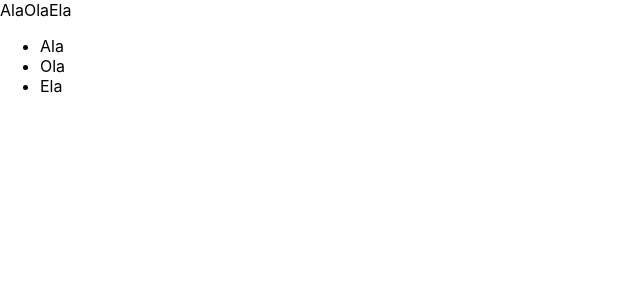
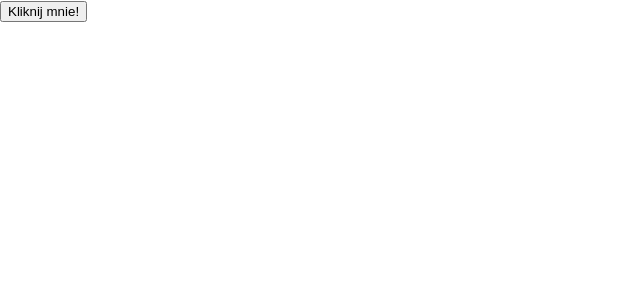
Before and after one commit to kekemato/React-classes-third-day, a React (Create React App) app: page / in a window 1280 px wide. Shown: the top 300 px of the page, without its empty margins (0-640 px from the left). Built offline with nearby package versions, Linux system fonts and the light colour scheme.

Commit message:
second task- make button component

```diff
--- a/src/App.js
+++ b/src/App.js
@@ -1,16 +1,10 @@
 import React from 'react'
 
-const names = ['Ala', 'Ola', 'Ela']
-const namesList = names.map(el => <li key={el}> {el}</li>)
+import Button from './button.js'
 
 const App = (props) => (
     <div>
-        <div>
-            {names}
-        </div>
-        <ul>
-            {namesList}
-        </ul>
+        <Button />
     </div>
 )
 
--- /dev/null
+++ b/src/button.js
@@ -0,0 +1,9 @@
+import React from 'react'
+
+const Button = (props) =>
+    <button>
+        Kliknij mnie!
+    </button>
+
+
+export default Button
```
